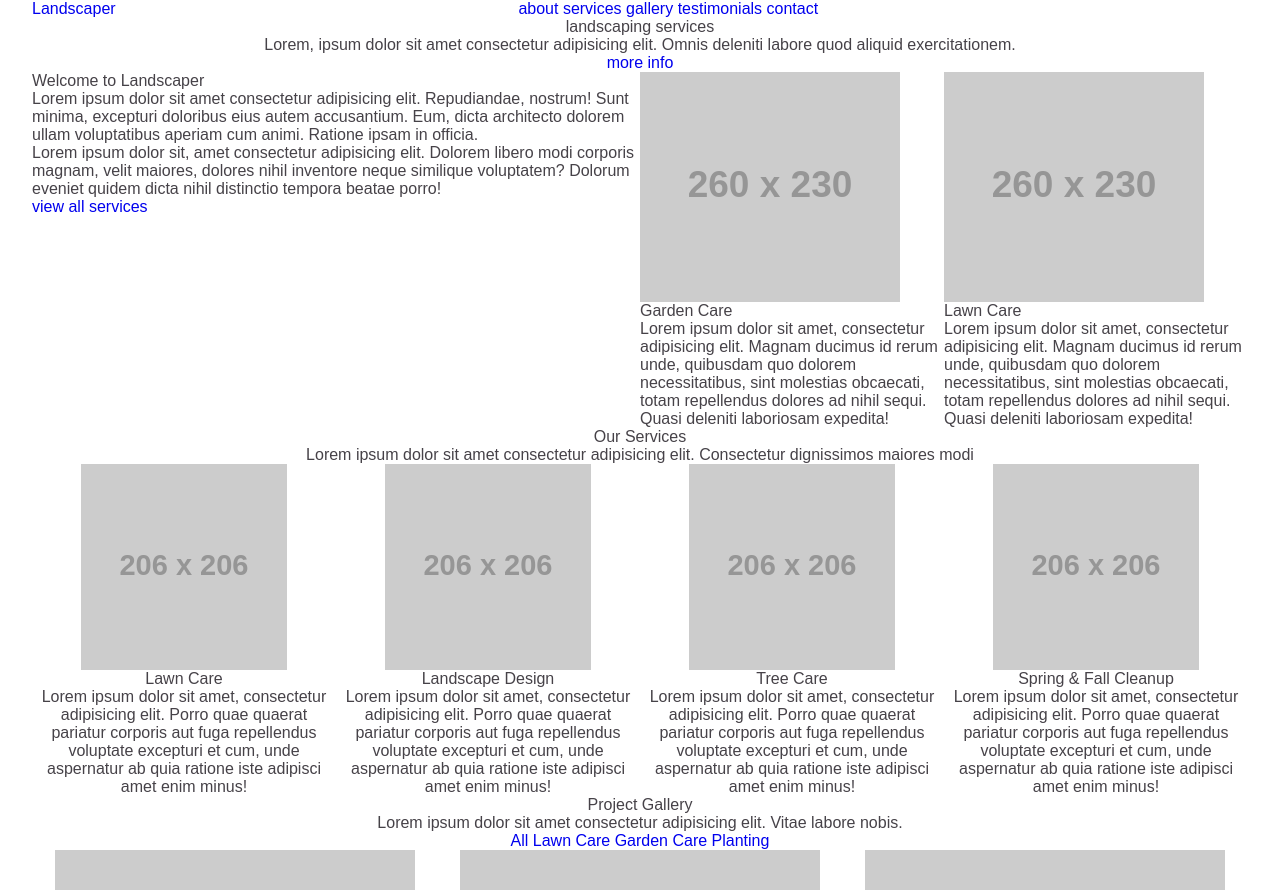
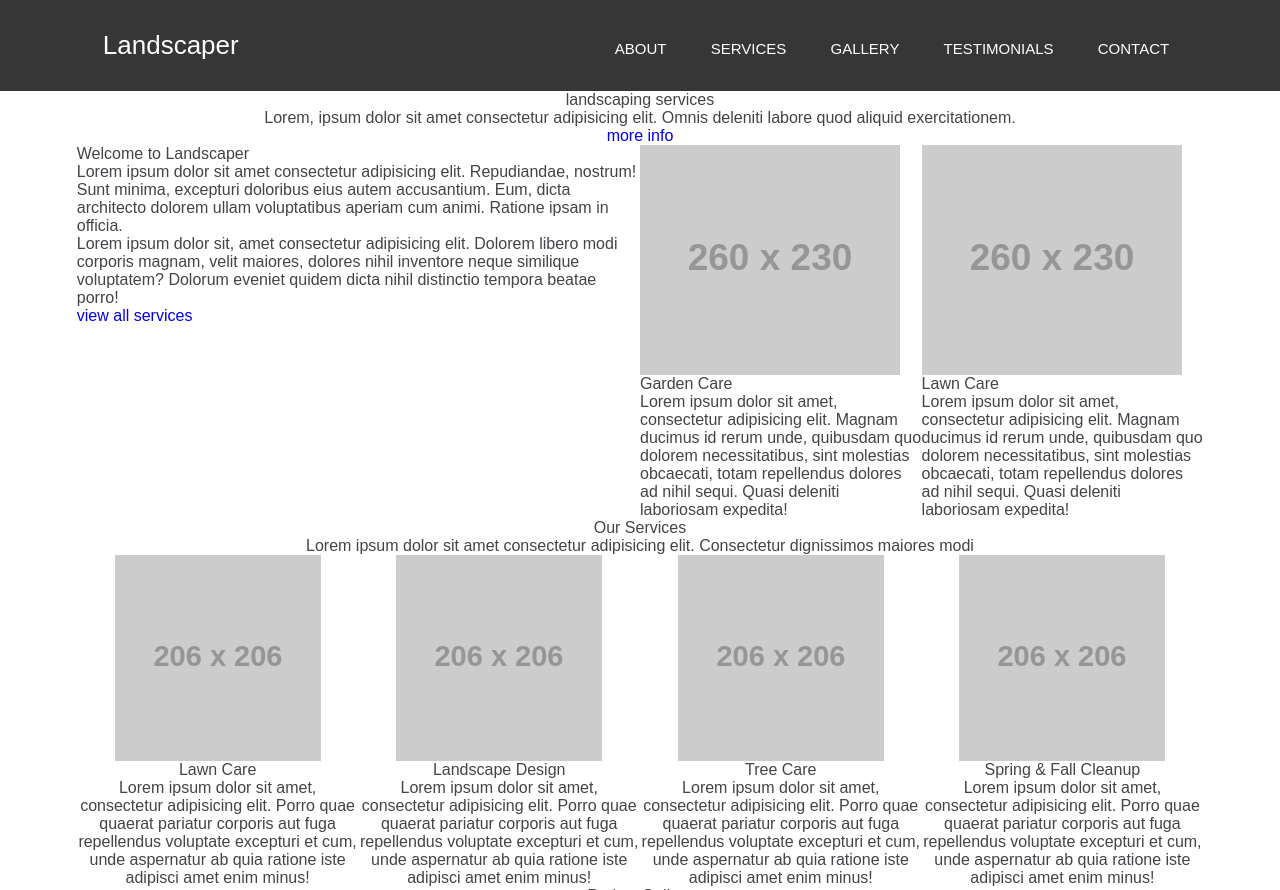
Before and after one commit to azishanprdxn/landscaper, a plain HTML site: page index.html in a window 1280 px wide. Shown: the top 890 px of the page. Drawn offline with Linux system fonts and the light colour scheme; placeholder pictures from the web are drawn by us.

Commit message:
Created header

```diff
--- a/assets/css/style.css
+++ b/assets/css/style.css
@@ -207,13 +207,21 @@ li {
 
 .wrapper {
   max-width: 1440px;
-  width: 95%;
+  width: 88%;
   margin: 0 auto;
 }
 
 /*=================================
   Header styling starts here
 =================================*/
+
+header {
+  background-color: #363636;
+}
+
+header a {
+  color: #fff;
+}
 
 .top-bar {
   width: 100%;
@@ -228,6 +236,30 @@ li {
 
 .top-bar>nav {
   width: 60%;
+}
+
+header h1 {
+  padding: 30px 26px;
+  color: #fff;
+  font-size: 26px;
+}
+
+nav ul {
+  padding: 40px 34px 0 0;
+  font-size: 15px;
+  text-align: right;
+  text-transform: uppercase;
+}
+
+nav li {
+  padding-left: 40px;
+}
+
+nav a:hover {
+  padding: 12px;
+  margin: -13px;
+  border: 1px solid #fff;
+  border-radius: 8px;
 }
 
 /*=================================
```
